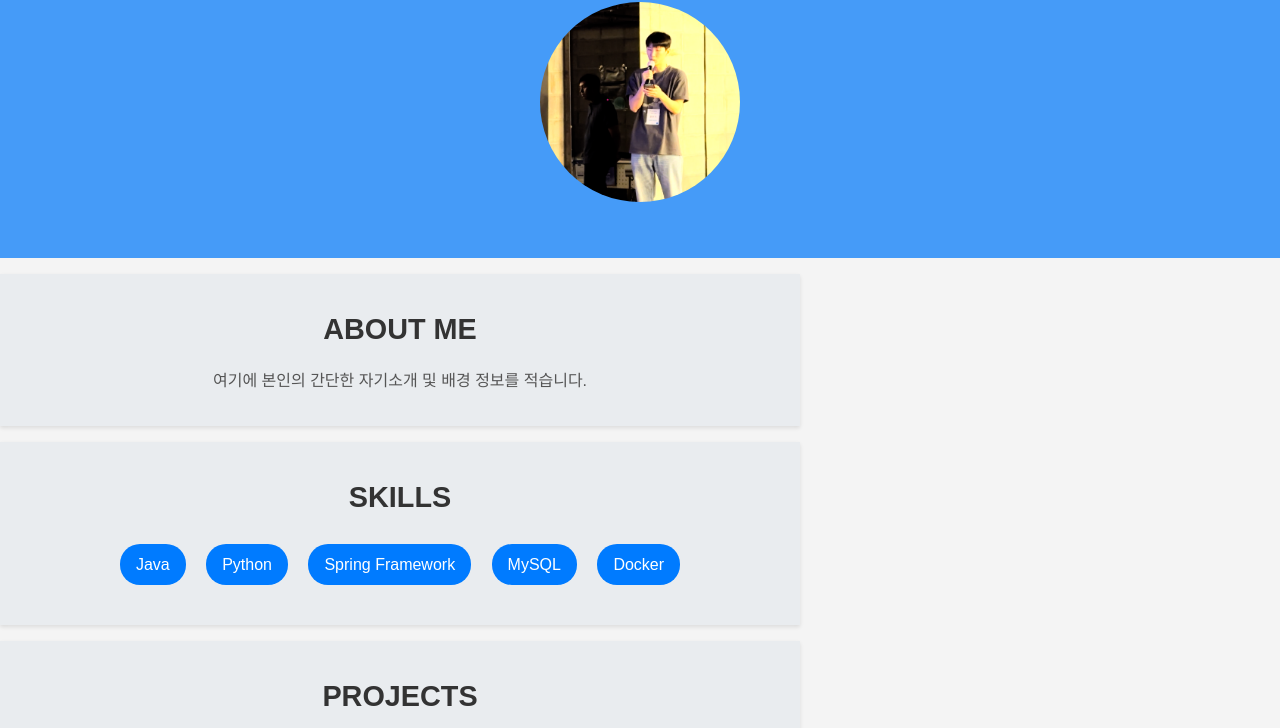
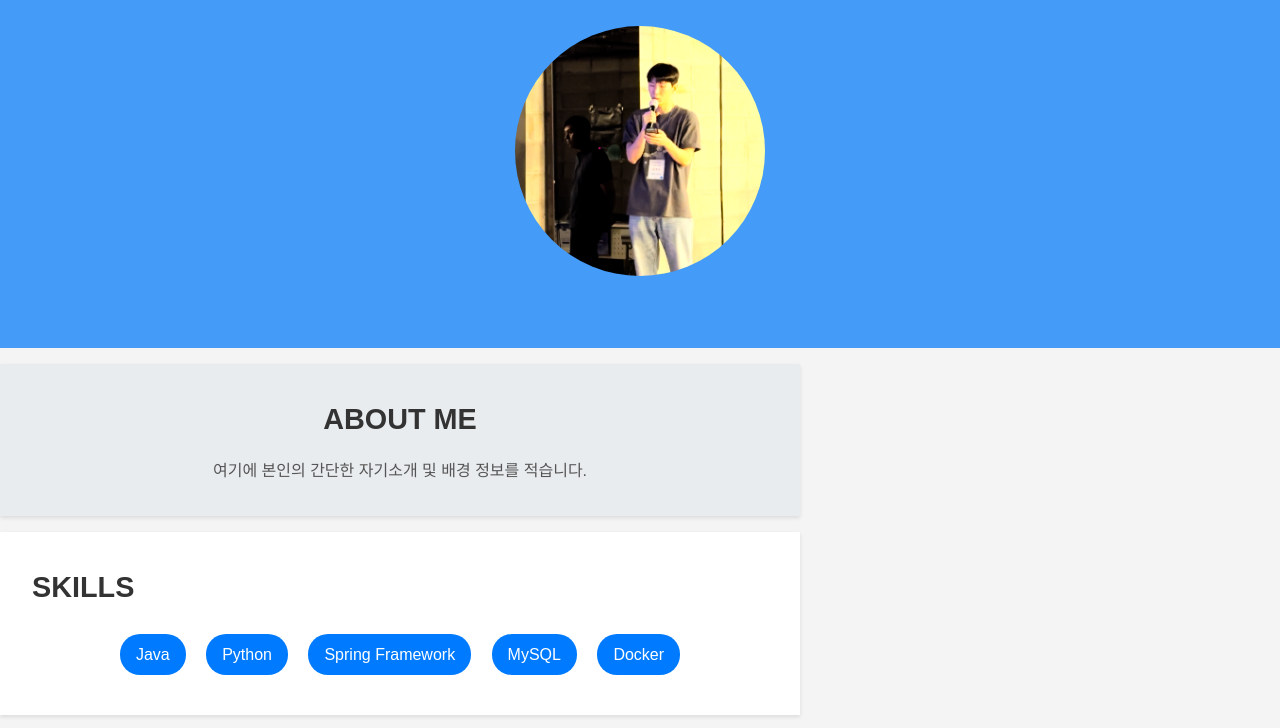
Before and after one commit to otfeb/otfeb.github.io, a plain HTML site: page index.html in a window 1280 px wide. Shown: the part 172-900 px from the top of the page. Drawn offline with Linux system fonts and the light colour scheme.

Commit message:
feat: css 수정

```diff
--- a/style.css
+++ b/style.css
@@ -10,36 +10,36 @@ body {
     line-height: 1.6;
     color: #333;
     background-color: #f4f4f4;
-    text-align: center;
 }
 
 /* 헤더 영역 */
 header {
     background-color: #459bf8;
     color: white;
-    padding: 3rem 0;
+    padding: 4rem 0;
     text-align: center;
 }
 
 .profile-photo {
-    width: 200px;
-    height: 200px;
+    width: 250px;
+    height: 250px;
     border-radius: 50%;
     object-fit: cover;
-    margin-top: 1.5rem;
+    margin-top: 2rem;
 }
 
 /* 섹션 스타일 */
 section {
     padding: 2rem;
     margin: 1rem 0;
-    background-color: #e9ecef;
+    background-color: white;
     box-shadow: 0 2px 4px rgba(0, 0, 0, 0.1);
     max-width: 800px;
 }
 
 #about-me {
     background-color: #e9ecef;
+    text-align: center;
 }
 
 h2 {
@@ -55,6 +55,7 @@ p {
 /* 기술 스택 */
 #skills ul {
     list-style-type: none;
+    text-align: center;
 }
 
 #skills li {
@@ -64,6 +65,7 @@ p {
     padding: 0.5rem 1rem;
     margin: 0.5rem;
     border-radius: 20px;
+    text-align: center;
 }
 
 /* 프로젝트 섹션 */
```
